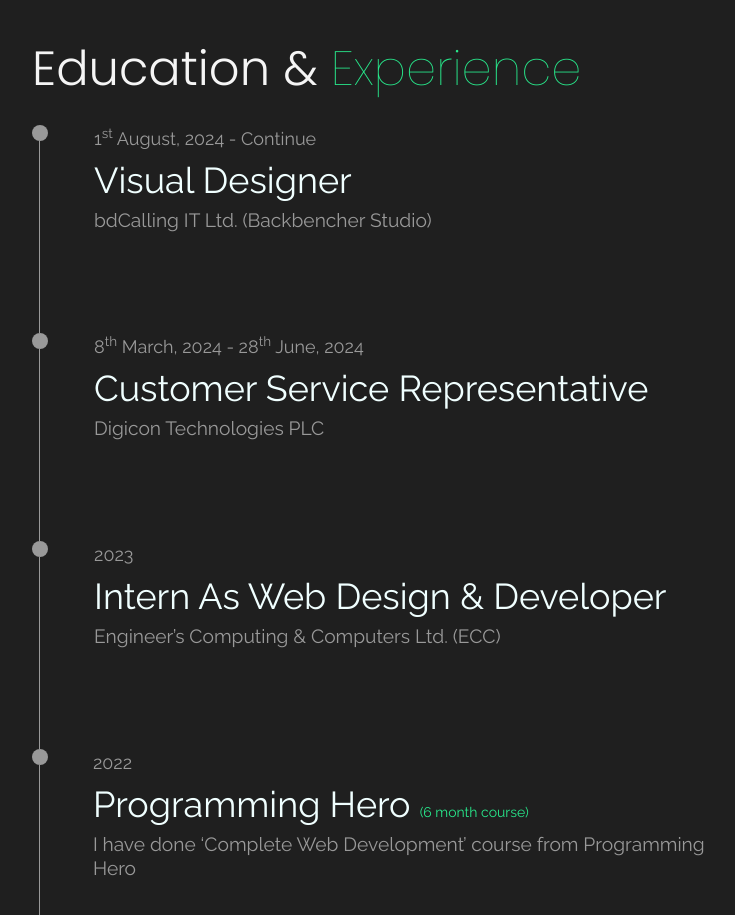
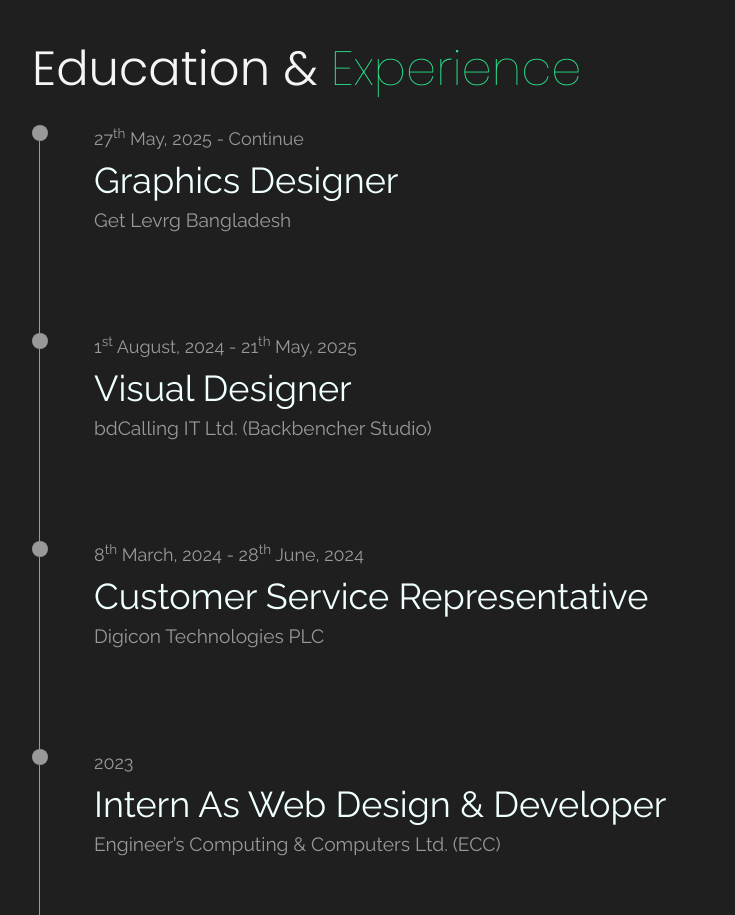
Before and after one commit to mariyam45/Mari.45_portfolio, a React (Vite) app: page / in a window 1280 px wide. Shown: the part 1100-2015 px from the top of the page, without its empty margins (365-1100 px from the left). Built offline with nearby package versions, Linux system fonts and the light colour scheme; some icons are missing; a web font is replaced by a local one.

Commit message:
experience updated

```diff
--- a/src/components/Home/Home.jsx
+++ b/src/components/Home/Home.jsx
@@ -31,7 +31,7 @@ const Home = () => {
         data-tip="GET MY CV"
       >
         <a
-          href="https://drive.google.com/file/d/1OhgPSE_1gjay82HqJrdx2KU1ObBhSQPj/view?usp=sharing"
+          href="https://drive.google.com/file/d/1PHVvh_wGi3yKX9SCCG1juTZ-VS934Wax/view?usp=sharing"
           target="_blank"
           rel="noopener noreferrer"
         >
--- a/src/components/Resume/Resume.jsx
+++ b/src/components/Resume/Resume.jsx
@@ -21,6 +21,31 @@ const Resume = () => {
         Education & <span>Experience</span>
       </h1>
 
+
+ {/* ___________________> */}
+      <div
+        className="edu1 "
+        data-aos="fade-right"
+        data-aos-duration="600"
+        // data-aos-offset="100"
+        data-aos-easing="linear"
+      >
+        <div className="icons">
+          <FontAwesomeIcon icon={faCircle} />
+        </div>
+        <div className="edu_dtls text-start ">
+          <p>
+            27<sup>th</sup> May, 2025 - Continue {" "}
+          </p>
+          <h3 className="text-2xl md:text-4xl my-2">
+           Graphics Designer
+          </h3>
+          <h6 className="inst">Get Levrg Bangladesh</h6>
+        </div>
+      </div>
+
+      {/* ___________________> */}
+
       {/* ___________________> */}
       <div
         className="edu1 "
@@ -34,7 +59,7 @@ const Resume = () => {
         </div>
         <div className="edu_dtls text-start ">
           <p>
-            1<sup>st</sup> August, 2024 - Continue {" "}
+            1<sup>st</sup> August, 2024 - 21<sup>th</sup> May, 2025{" "}
           </p>
           <h3 className="text-2xl md:text-4xl my-2">
            Visual Designer
```
